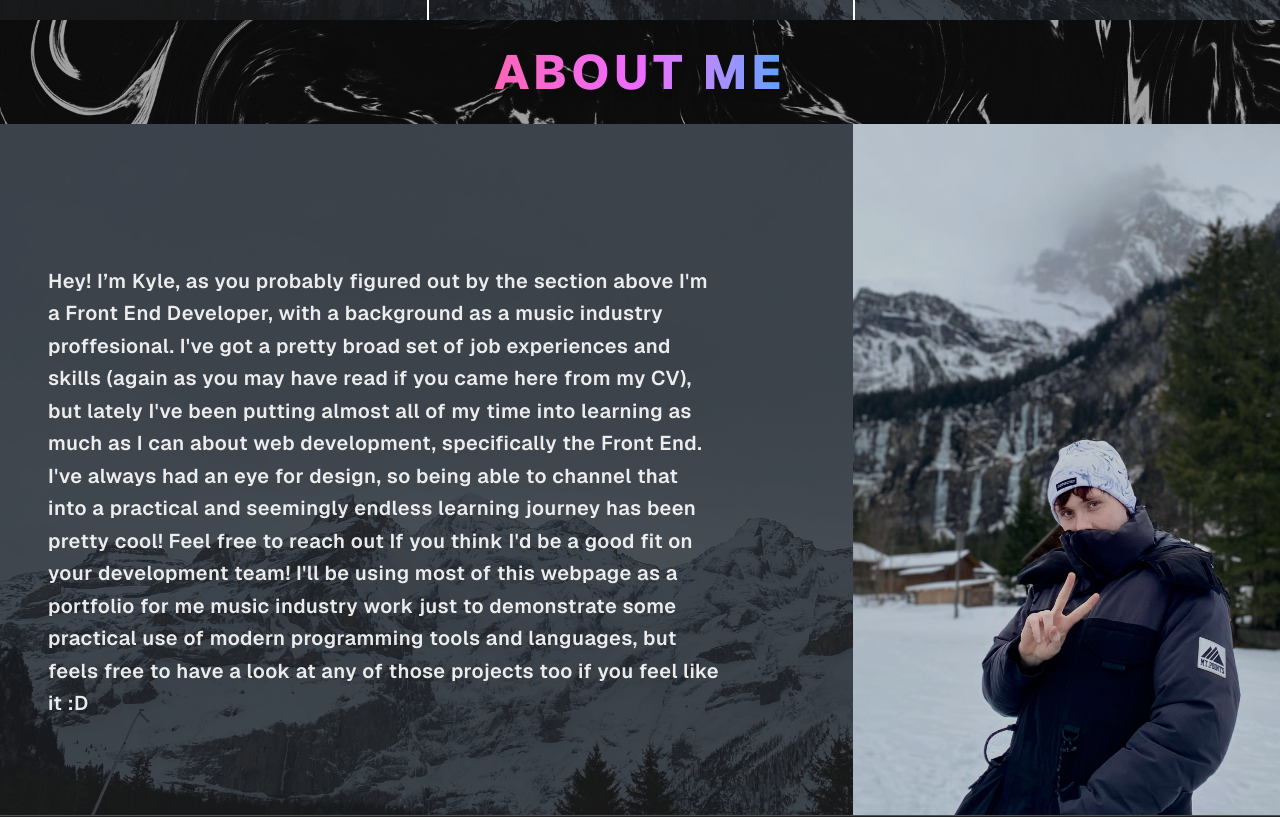
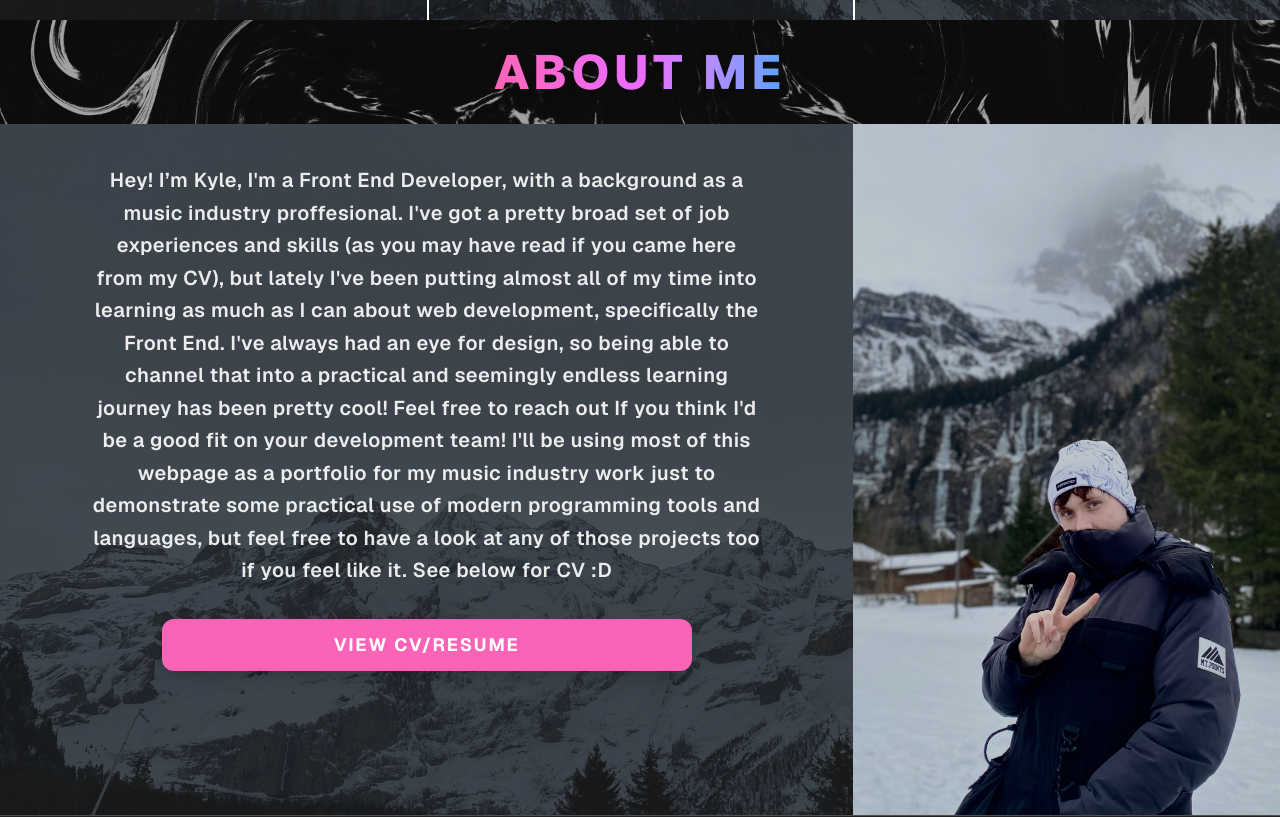
Before and after one commit to Atlis-Ky/atlis-website, a Next.js app: page / in a window 1280 px wide. Shown: the part 780-1597 px from the top of the page. Built offline with nearby package versions, Linux system fonts and the light colour scheme.

Commit message:
Added link/button to view CV, updated About Me styling

```diff
--- a/app/components/AboutMe.tsx
+++ b/app/components/AboutMe.tsx
@@ -15,28 +15,41 @@ const AboutMe = () => (
     </div>
 
     <div className="relative z-10 w-full h-full grid grid-cols-1 md:grid-cols-3">
-      <div className="md:col-span-2 h-full bg-[#232323]/40 p-12 flex flex-col justify-center">
+      <div className="md:col-span-2 h-full bg-[#232323]/40 p-12 flex flex-col justify-start pt-10">
         {/* <h2
           className="text-5xl font-extrabold mb-8 text-transparent bg-clip-text bg-gradient-to-r from-pink-400 via-fuchsia-400 to-blue-400 tracking-widest uppercase drop-shadow-lg"
           style={{ fontFamily: "var(--font-geist-sans), sans-serif" }}
         >
           About Me
         </h2> */}
-        <p className="text-xl font-semibold leading-relaxed text-white/90 max-w-2xl tracking-wide">
-          Hey! I’m Kyle, as you probably figured out by the section above I'm a
+        <p className="text-xl text-center font-semibold leading-relaxed text-white/90 max-w-2xl mx-auto tracking-wide">
+          Hey! I’m Kyle, I'm a
           Front End Developer, with a background as a music industry
           proffesional. I've got a pretty broad set of job experiences and
-          skills (again as you may have read if you came here from my CV), but
+          skills (as you may have read if you came here from my CV), but
           lately I've been putting almost all of my time into learning as much
           as I can about web development, specifically the Front End. I've
           always had an eye for design, so being able to channel that into a
           practical and seemingly endless learning journey has been pretty cool!
           Feel free to reach out If you think I'd be a good fit on your
           development team! I'll be using most of this webpage as a portfolio
-          for me music industry work just to demonstrate some practical use of
-          modern programming tools and languages, but feels free to have a look
-          at any of those projects too if you feel like it :D
+          for my music industry work just to demonstrate some practical use of
+          modern programming tools and languages, but feel free to have a look
+          at any of those projects too if you feel like it. See below for CV :D
         </p>
+        <a
+          href="https://standardresume.co/r/deuFz-PeFdit0VJZ3rQ1Q"
+          target="_blank"
+          rel="noopener noreferrer"
+          className="mt-8 w-[70%] mx-auto rounded-xl py-3 text-lg font-bold text-center transition duration-500
+    bg-pink-400 hover:bg-pink-500 text-white shadow-lg tracking-widest uppercase"
+          style={{
+            fontFamily: "var(--font-geist-sans), sans-serif",
+            letterSpacing: "0.1em",
+          }}
+        >
+          VIEW CV/RESUME
+        </a>
       </div>
 
       <div className="md:col-span-1 h-[300px] md:h-auto relative overflow-hidden">
@@ -49,7 +62,7 @@ const AboutMe = () => (
         <div className="absolute inset-0 bg-black opacity-20 pointer-events-none" />
       </div>
     </div>
-    <div className="w-full bg-[#232323] bg-opacity-90 py-3 px-4 flex flex-nowrap justify-center items-center gap-2 md:gap-4 border-t border-white/20 absolute left-0 bottom-0 z-20 divide-x divide-white/30">
+    <div className="w-full bg-[#232323] bg-opacity-90 py-3 px-4 flex flex-nowrap justify-center items-center gap-2 md:gap-4 border-t border-white/20 absolute left-0 bottom-0 z-10 divide-x divide-white/30">
       {[
         "React.js",
         "TypeScript",
```
